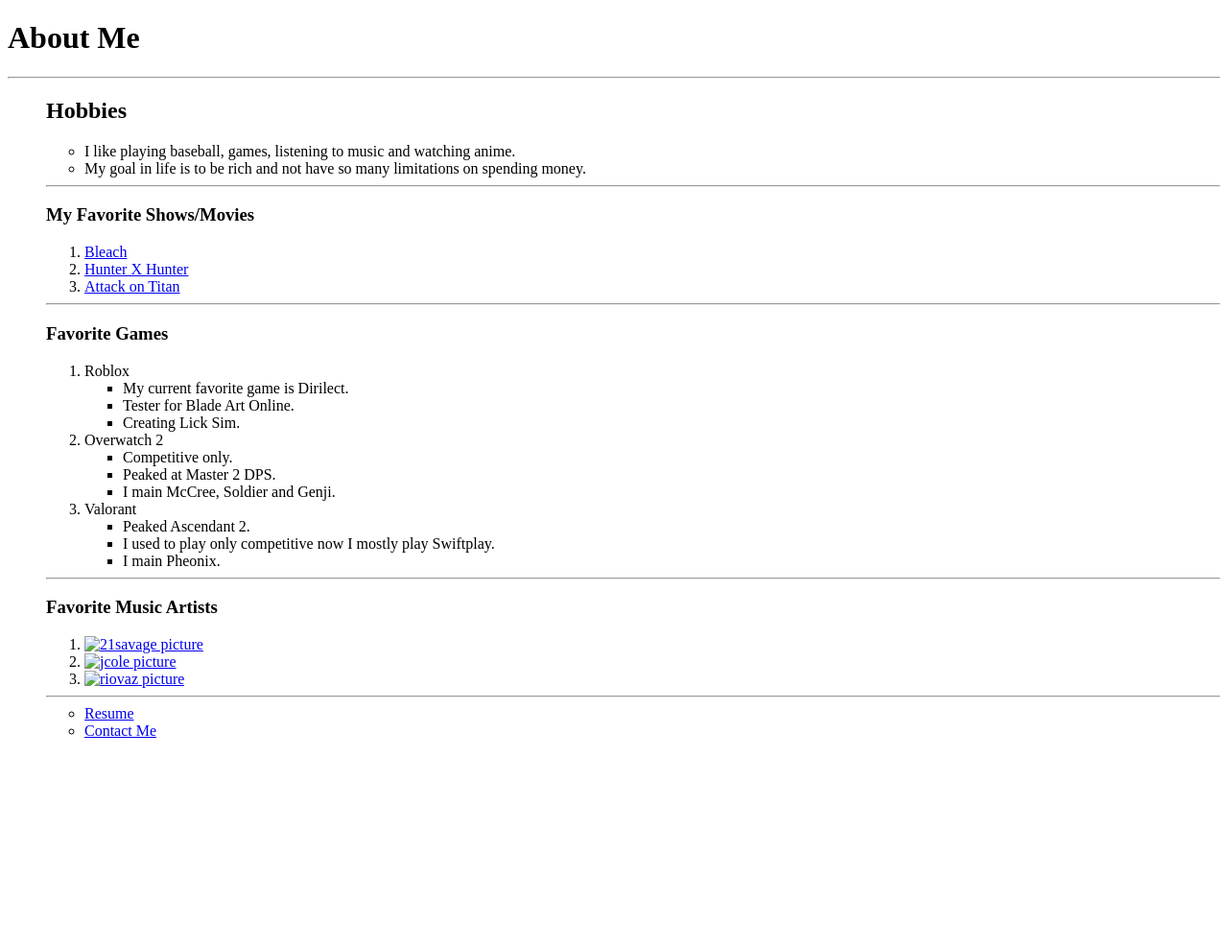
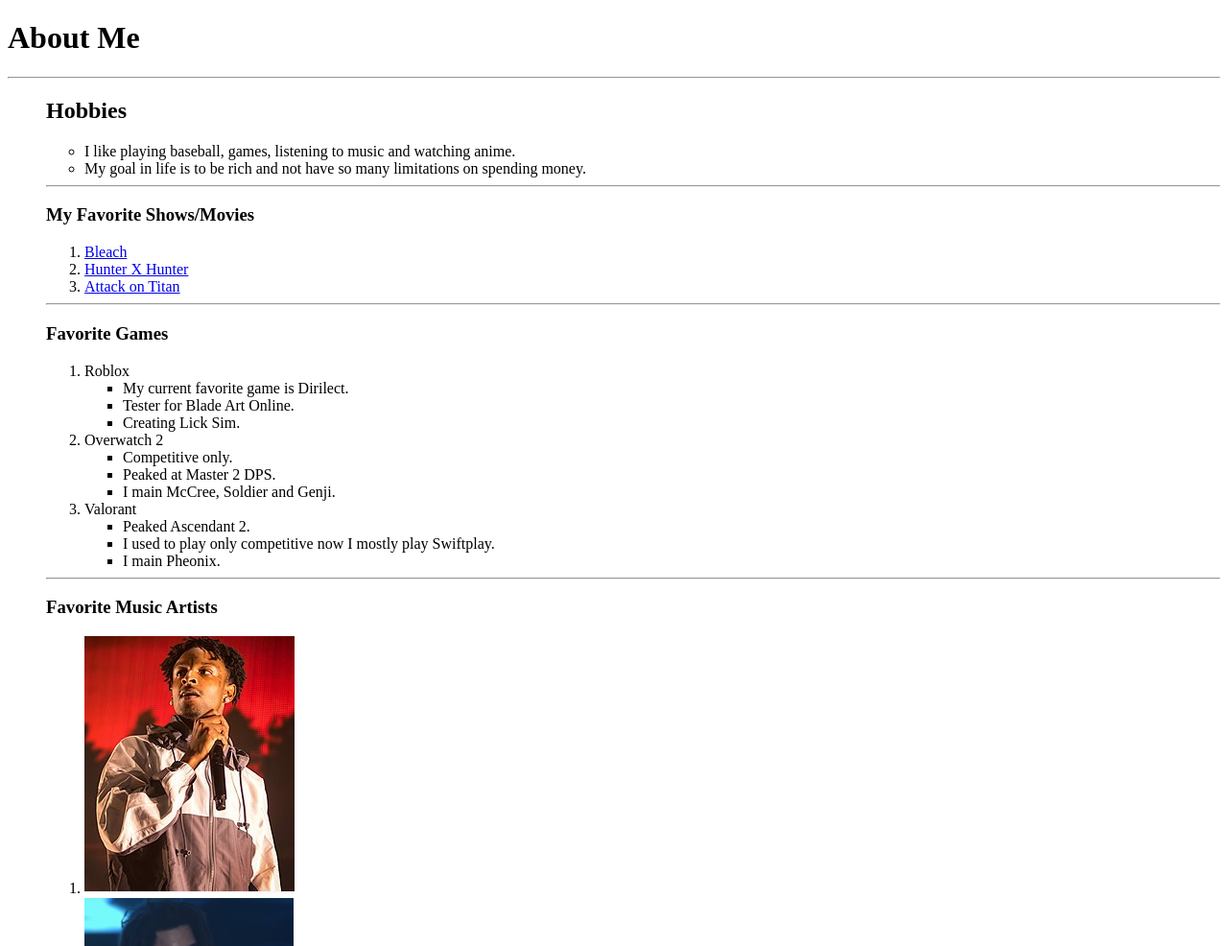
Before and after one commit to Nxthxn0329/capstoneone-html, a plain HTML site: page aboutme.html in a window 1280 px wide. Shown: the top 986 px of the page at 96% size. Before the commit the page ends 800 px from the top, so only its background shows below. Drawn offline with Linux system fonts and the light colour scheme.

Commit message:
Changed Images

```diff
--- a/aboutme.html
+++ b/aboutme.html
@@ -45,9 +45,9 @@
 <hr>
 <h3>Favorite Music Artists</h3>
  <ol>
-    <li><a href="https://en.wikipedia.org/wiki/21_Savage"><img src="./images/21savage.png" alt="21savage picture"></a></li>
-    <li><a href="https://en.wikipedia.org/wiki/J._Cole"><img src="./images/jcole.png" alt="jcole picture"></a></li>
-    <li><a href="https://www.youtube.com/channel/UCHs4F2zlygmOzjwfFHiWcRw"><img src="./images/riovaz.png" alt="riovaz picture"></a></li>
+    <li><a href="https://en.wikipedia.org/wiki/21_Savage"><img src="./images2/21savage.png" alt="21savage picture"></a></li>
+    <li><a href="https://en.wikipedia.org/wiki/J._Cole"><img src="./images2/jcole.png" alt="jcole picture"></a></li>
+    <li><a href="https://www.youtube.com/channel/UCHs4F2zlygmOzjwfFHiWcRw"><img src="./images2/riovaz.png" alt="riovaz picture"></a></li>
  </ol>
  <hr>
    <ul>
```
Also changed, not shown: images2/21savage.png (added), images2/jcole.png (added), images2/riovaz.png (added).
